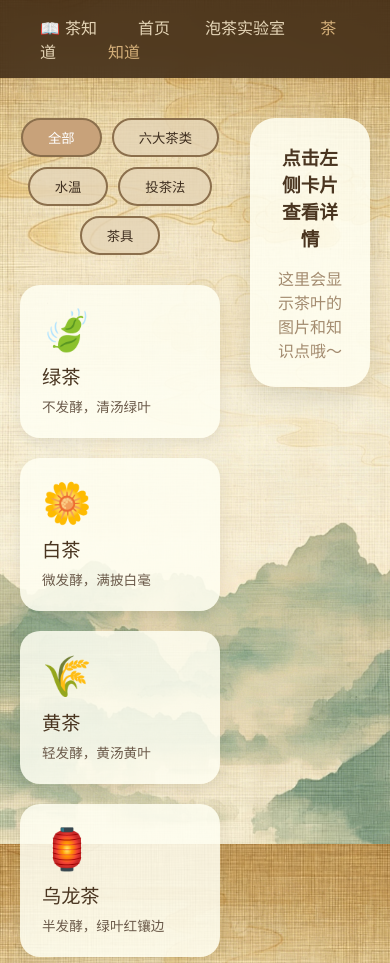
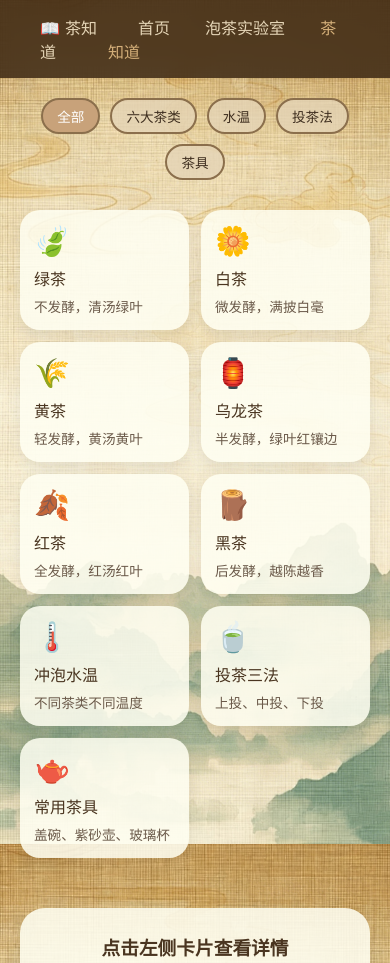
Before and after one commit to 1ddm9/myweb, a plain HTML site: page knowledge.html in a window 390 px wide. Shown: the top 963 px of the page. Drawn offline with Linux system fonts and the light colour scheme.

Commit message:
Update knowledge.html

```diff
--- a/knowledge.html
+++ b/knowledge.html
@@ -27,36 +27,19 @@
       border-radius: 25px;
       padding: 25px;
       box-shadow: 0 10px 25px rgba(0,0,0,0.1);
-      display: flex;
-      flex-direction: column;
-      align-items: center;
-      text-align: center;
-      position: sticky;
-      top: 20px;
-      height: fit-content;
+      display: flex; flex-direction: column; align-items: center; text-align: center;
+      position: sticky; top: 20px; height: fit-content;
     }
     .filter-bar { margin-bottom: 30px; display: flex; justify-content: center; gap: 10px; flex-wrap: wrap; }
     .filter-btn {
-      padding: 8px 25px;
-      background: rgba(229, 213, 183, 0.8);
-      border: 2px solid #8b6f4c;
-      border-radius: 25px;
-      cursor: pointer;
-      color: #3e2e1f;
+      padding: 8px 25px; background: rgba(229, 213, 183, 0.8);
+      border: 2px solid #8b6f4c; border-radius: 25px; cursor: pointer; color: #3e2e1f;
     }
     .filter-btn.active, .filter-btn:hover { background: #c8a27a; color: white; }
-    .card-grid {
-      display: grid;
-      grid-template-columns: repeat(auto-fill, minmax(200px, 1fr));
-      gap: 20px;
-    }
+    .card-grid { display: grid; grid-template-columns: repeat(auto-fill, minmax(200px, 1fr)); gap: 20px; }
     .knowledge-card {
-      background: rgba(255, 255, 242, 0.85);
-      border-radius: 20px;
-      padding: 20px;
-      box-shadow: 0 5px 15px rgba(0,0,0,0.08);
-      cursor: pointer;
-      transition: 0.2s;
+      background: rgba(255, 255, 242, 0.85); border-radius: 20px; padding: 20px;
+      box-shadow: 0 5px 15px rgba(0,0,0,0.08); cursor: pointer; transition: 0.2s;
       border: 2px solid transparent;
     }
     .knowledge-card:hover { border-color: #c8a27a; }
@@ -64,18 +47,18 @@
     .card-icon { font-size: 2.5rem; margin-bottom: 8px; }
     .card-title { font-size: 1.2rem; color: #4a3520; margin-bottom: 6px; }
     .card-desc { font-size: 0.85rem; color: #6b5a4a; }
-    .detail-img {
-      width: 100%;
-      max-width: 250px;
-      border-radius: 15px;
-      margin-bottom: 15px;
-      border: 2px dashed #b9a68c;
-    }
-    .detail-text {
-      font-size: 1rem;
-      line-height: 1.8;
-      color: #4a3b2f;
-      text-align: left;
+    .detail-img { width: 100%; max-width: 250px; border-radius: 15px; margin-bottom: 15px; border: 2px dashed #b9a68c; }
+    .detail-text { font-size: 1rem; line-height: 1.8; color: #4a3b2f; text-align: left; }
+
+    /* 手机端适配 */
+    @media (max-width: 768px) {
+      .container { flex-direction: column; margin: 20px auto; }
+      .right-panel { position: static; margin-top: 20px; }
+      .card-grid { grid-template-columns: repeat(auto-fill, minmax(140px, 1fr)); gap: 12px; }
+      .knowledge-card { padding: 12px; }
+      .card-icon { font-size: 1.8rem; }
+      .card-title { font-size: 1rem; }
+      .filter-btn { padding: 6px 14px; font-size: 0.85rem; }
     }
   </style>
 </head>
@@ -172,7 +155,6 @@
     }
 
     function showDetail(item) {
-      // 不再使用 onerror，直接显示图片，若不存在会显示默认占位（浏览器自带）
       detailPanel.innerHTML = `
         <img src="${item.img}" alt="${item.title}" class="detail-img">
         <h3 style="color:#4a3520;">${item.title}</h3>
```
